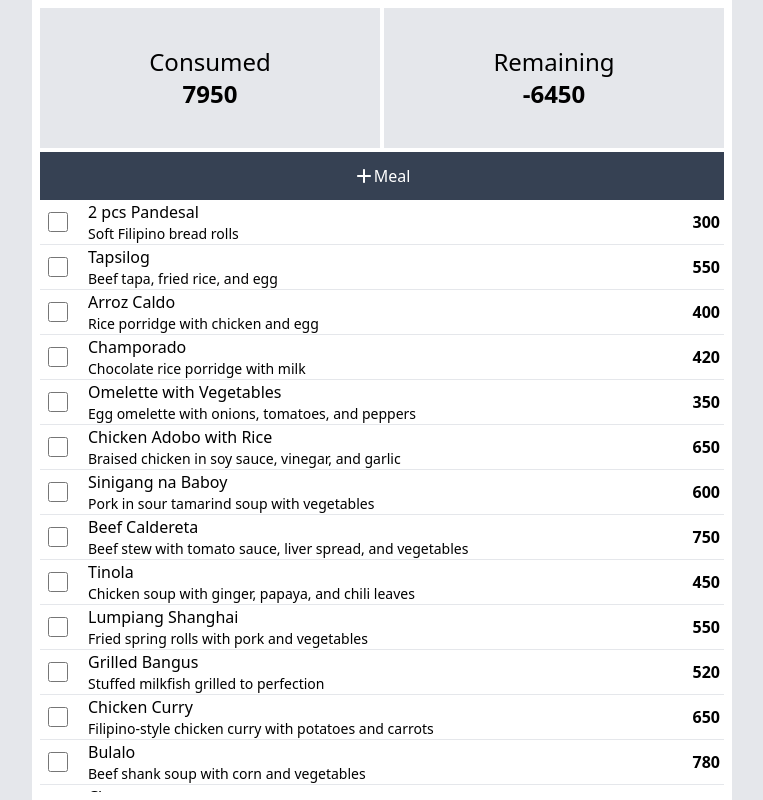
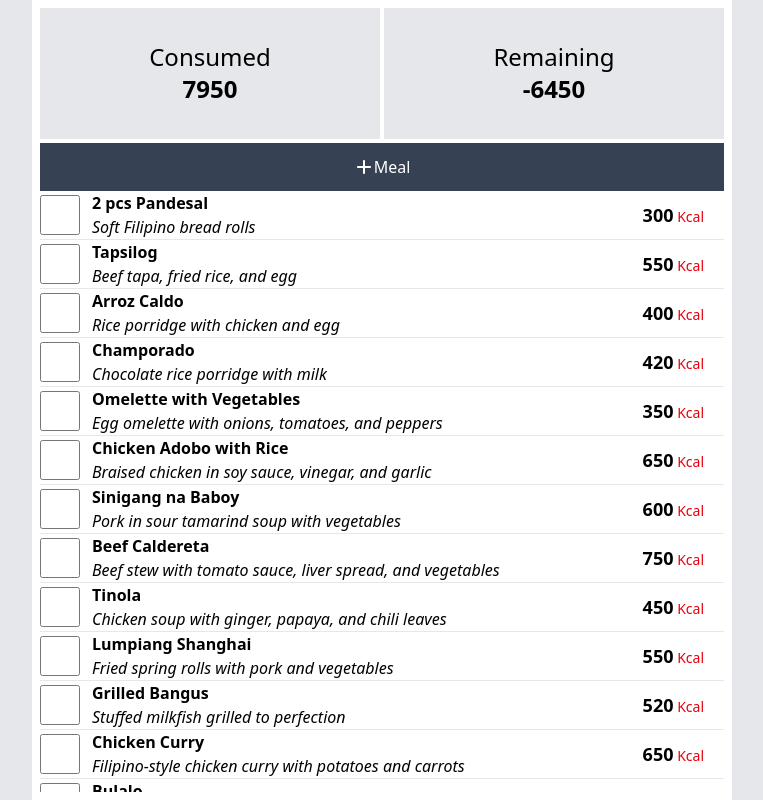
Before and after one commit to senicrem/calorie-tracker, a Preact app: page / in a window 1280 px wide. Shown: the whole page, without its empty margins (258-1021 px from the left). Built offline with nearby package versions, Linux system fonts and the light colour scheme.

Commit message:
add colors

```diff
--- a/src/app.tsx
+++ b/src/app.tsx
@@ -137,25 +137,31 @@ export function App() {
 
           <div className="w-full flex-grow overflow-auto">
           {foods.length ? foods.map((meal) => (
-              <div key={meal.id}>
+              <label className="cursor-pointer" key={meal.id}>
                 <div>
 										<div className="group flex justify-between items-center border-b-1 transition-all border-b-gray-200 hover:bg-gray-50">
-											<div className="px-2 flex items-center gap-5">
-												<input className="h-5 w-5 accent-gray-600"
+											<div className="flex items-center gap-3">
+												<input className="h-10 w-10 accent-green-700"
                           type="checkbox"
                           value={meal.id}
                           name="list"
                           onClick={handleCheckBox}
                         />
 												<div>
-													<p>{ meal.title }</p>
-													<p className="text-sm">{ meal.description }</p>
+													<p className="font-semibold">
+                            { meal.title }
+                          </p>
+													<p className="font-light italic truncate">
+                            { meal.description.length > 70 ? meal.description.slice(0, 70) + "..." : meal.description }
+                          </p>
 												</div>
 											</div>
-											<p className="p-1 font-semibold">{ meal.calories}</p>
+											<p className="px-5 h-full font-semibold text-lg">
+                        {meal.calories}<span className="text-sm font-normal text-red-600"> Kcal</span>
+                      </p>
 										</div>
                 </div>
-              </div>
+              </label>
             )) : (
               <div className="h-full flex justify-center items-center">
                 <div className="bg-gray-50 w-50 p-2 rounded-lg flex gap-2 justify-center items-center cursor-pointer transition-transform hover:scale-125"
```
